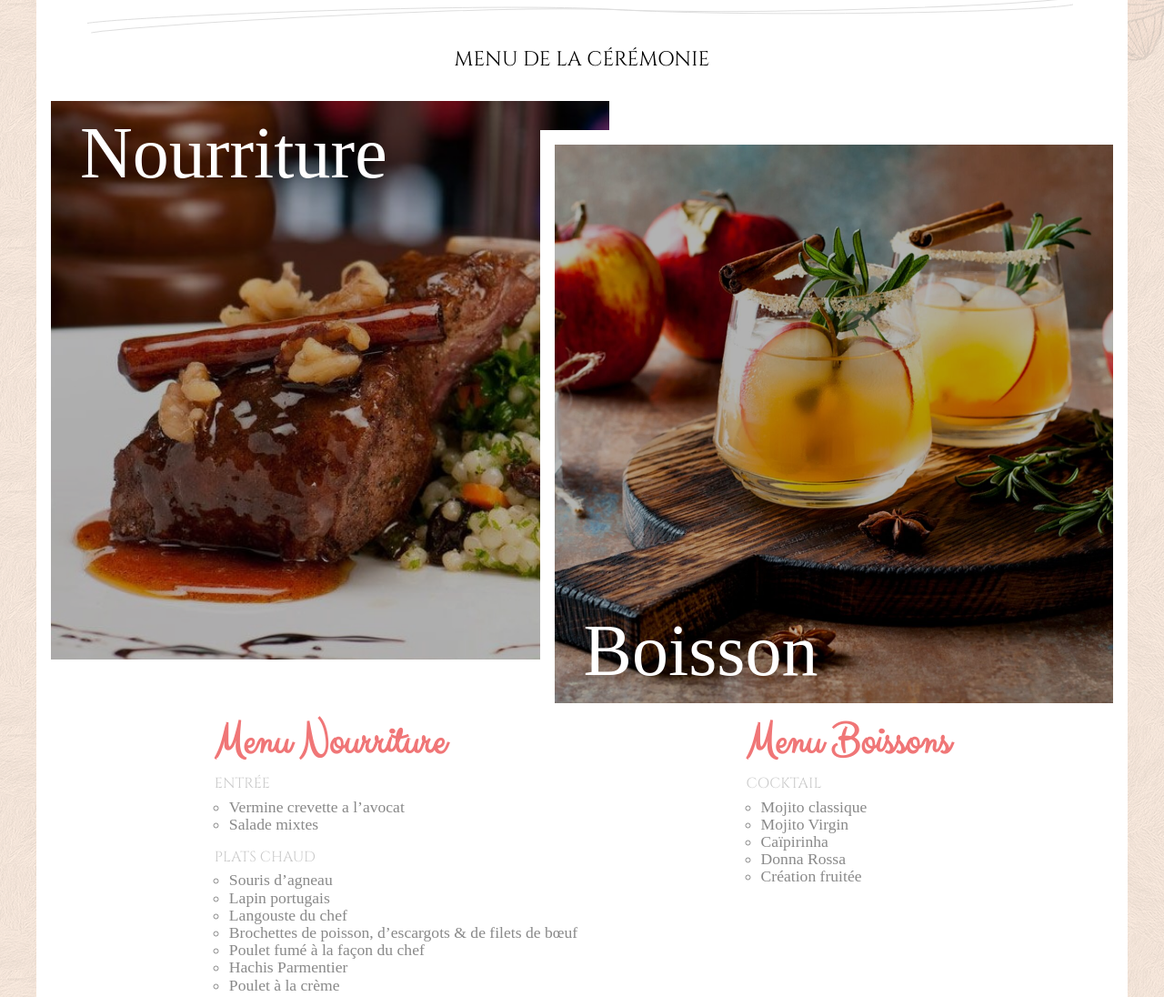
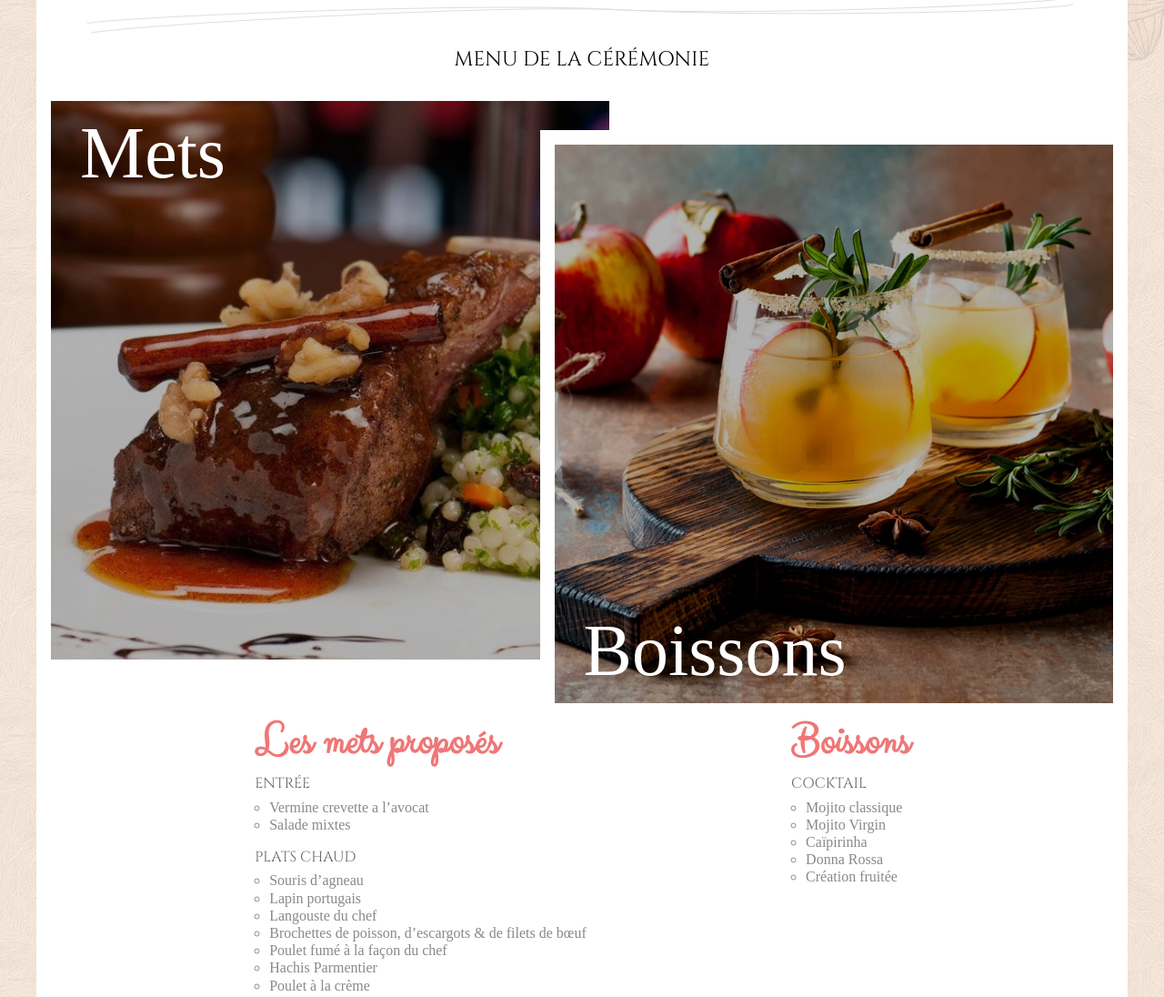
Before and after one commit to team-griot/wedding-judic, a website built with Parcel: page src/menu.html in a window 1280 px wide. Shown: the part 274-1370 px from the top of the page at 91% size. Built offline with nearby package versions, Linux system fonts and the light colour scheme.

Commit message:
fix() : chrome  view

```diff
--- a/src/menu.html
+++ b/src/menu.html
@@ -96,17 +96,17 @@
                         <div style="display: block; height: calc(50vw + 3rem);">
                           <a class="menu-img-food menu-img" href="#menu-nourriture">
                             <div class="blur-hover"></div>
-                            <span>Nourriture</span>
+                            <span>Mets</span>
                           </a>
                           <a class="menu-img-cocktail menu-img" href="#menu-boisson">
                             <div class="blur-hover"></div>
-                            <span>Boisson</span>
+                            <span>Boissons</span>
                           </a>
                         </div>
                         <!--  -->
                         <div class="menu-pg-wrapper">
                         <div id="menu-nourriture" class="menu-box">
-                          <h3>Menu Nourriture</h3>
+                          <h3>Les mets proposés</h3>
                           <div class="menu-box-item">
                             <h6>ENTRÉE</h6>
                             <ul>
@@ -154,7 +154,7 @@
                         </div>
 
                         <div id="menu-boisson" class="menu-box">
-                          <h3>Menu Boissons</h3>
+                          <h3>Boissons</h3>
                           <div class="menu-box-item">
                             <h6>COCKTAIL</h6>
                             <ul>
--- a/src/scss/style.scss
+++ b/src/scss/style.scss
@@ -37,8 +37,7 @@ body {
 
 .row {
   display: inline-flex;
-  width: 100%;
-  width: -moz-available;
+  width: auto;
   display: flex;
   align-content: center;
   flex-wrap: wrap;
@@ -1133,12 +1132,15 @@ form {
   h6 {
     font-size: 1rem;
     margin-top: 1rem;
+    font-weight: 500;
+    color: #666;
   }
   .menu-box-item {
     ul {
       list-style-type: circle;
       margin-left: 1rem;
       li {
+    font-size: 1rem;
       }
     }
   }
```
